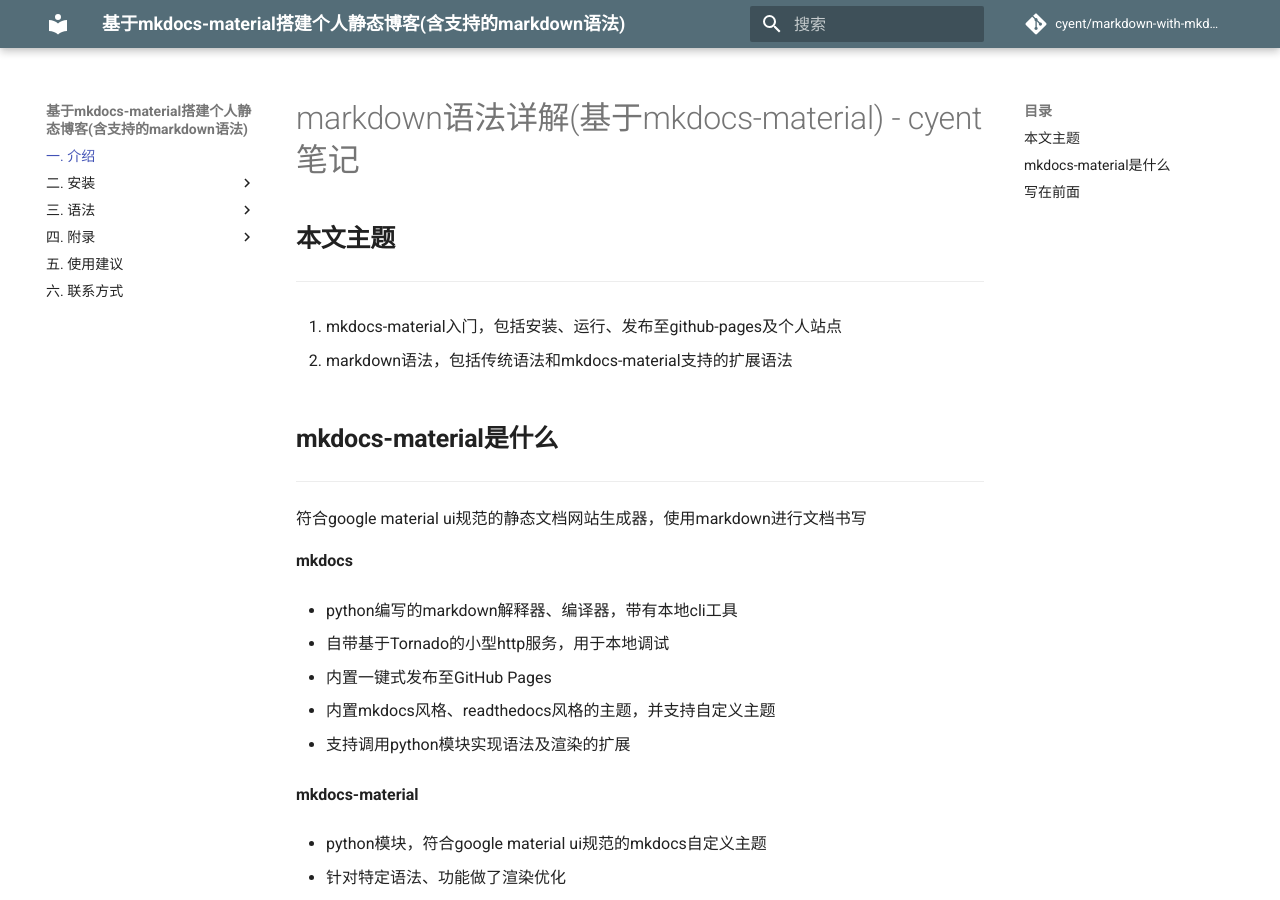
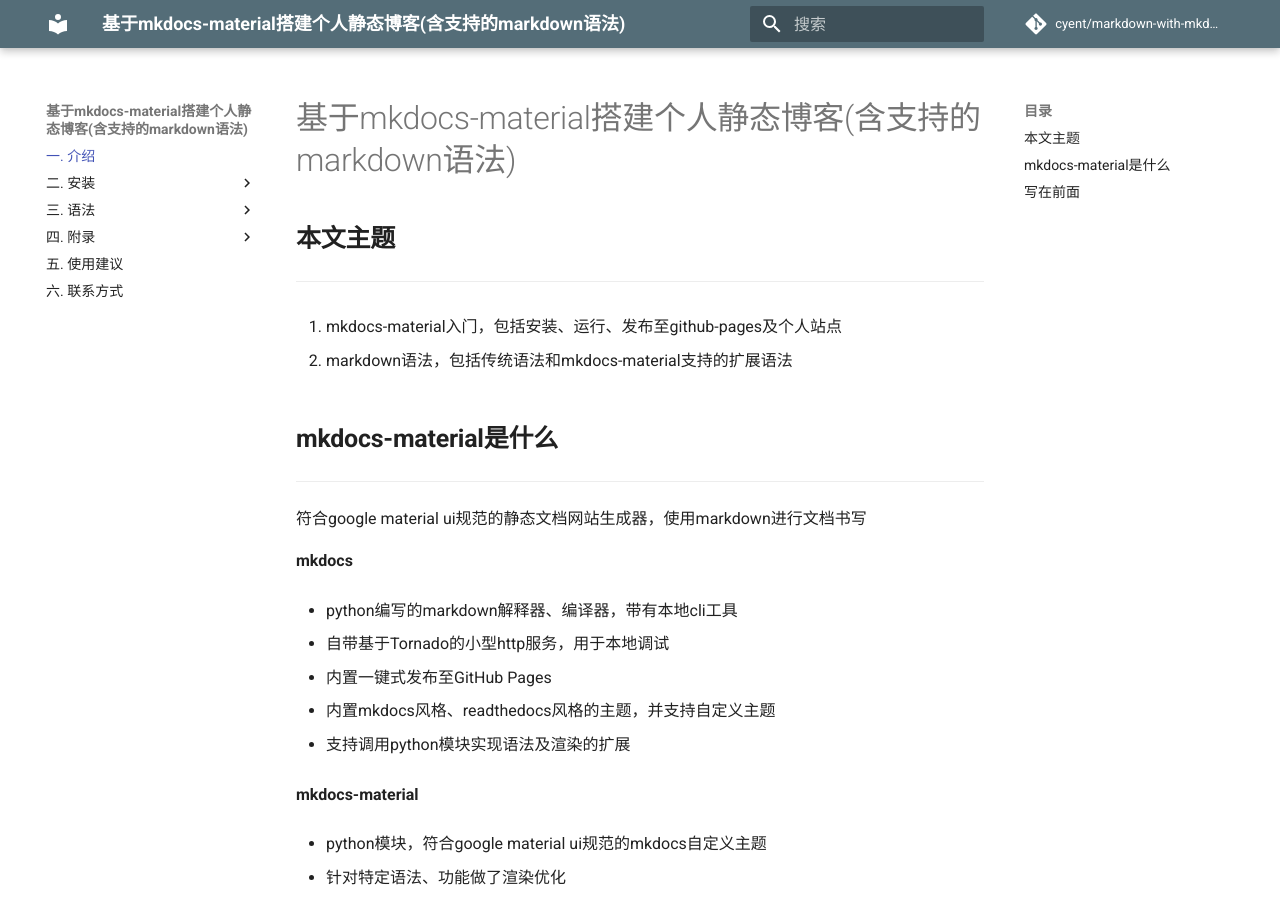
Before and after one commit to zhenjunz/markdown-with-mkdocs-material, an MkDocs documentation site: the page built from docs/index.md, in a window 1280 px wide and 900 px high. Built offline with MkDocs 1.6.1 and Material for MkDocs 9.7.7, drawn with Linux system fonts in a browser that asks for light colours; comment, search, counter and statistics services are not loaded.

Commit message:
2018-11-03

```diff
--- a/docs/index.md
+++ b/docs/index.md
@@ -1,4 +1,4 @@
-# markdown语法详解(基于mkdocs-material) - cyent笔记
+# 基于mkdocs-material搭建个人静态博客(含支持的markdown语法)
 
 ## **本文主题**
 
```
